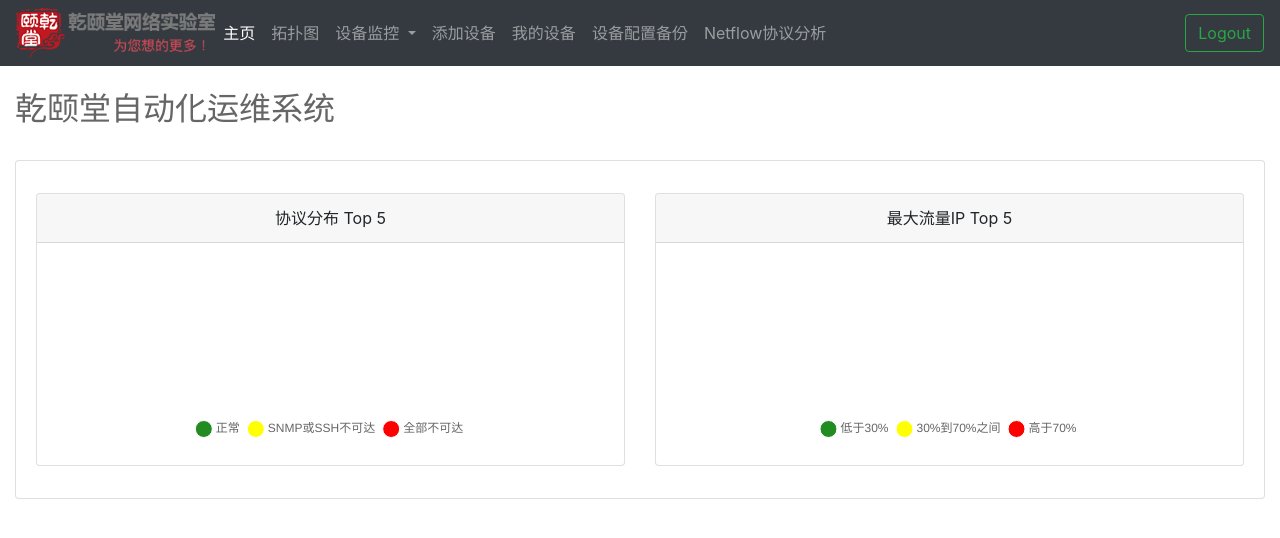
After one commit to cqbomb/qyt_devnet, a Django app: page /netflow/ in a window 1280 px wide. The commit adds this page. Shown: the top 538 px of the page. Run offline with Django 3.2, Linux system fonts and the light colour scheme; data that the repository does not hold is empty; some libraries are stand-ins or nearby versions.

Commit message:
netflow HTML搞定!

```diff
--- a/qyt_devnet/urls.py
+++ b/qyt_devnet/urls.py
@@ -16,7 +16,7 @@ Including another URLconf
 from django.contrib import admin
 from django.urls import path
 from views import index, top, qyt_login, qyt_add_devices, qyt_show_devices, qyt_del_device, qyt_edit_device
-from views import qyt_monitor_device, qyt_home, qyt_device_config
+from views import qyt_monitor_device, qyt_home, qyt_device_config, qyt_netflow
 
 urlpatterns = [
     path('admin/', admin.site.urls),
@@ -50,4 +50,5 @@ urlpatterns = [
     path('deviceconfig/show/<str:devname>/<int:id>', qyt_device_config.device_show_config),
     path('deviceconfig/download/<str:devname>/<int:id>', qyt_device_config.device_download_config),
     path('deviceconfig/compare/<str:devname>/<int:id1>/<int:id2>', qyt_device_config.device_config_compare),
+    path('netflow/', qyt_netflow.netflow_show),
 ]
--- a/templates/navbar.html
+++ b/templates/navbar.html
@@ -34,6 +34,9 @@
           <li class="nav-item">
             <a class="nav-link" href="/deviceconfig">设备配置备份</a>
           </li>
+          <li class="nav-item">
+            <a class="nav-link" href="/netflow/">Netflow协议分析</a>
+          </li>
         </ul>
         <form class="form-inline my-2 my-lg-0" action="/accounts/logout">
           <button class="btn btn-outline-success my-2 my-sm-0" type="submit">Logout</button>
--- /dev/null
+++ b/templates/netflow.html
@@ -0,0 +1,56 @@
+{% extends 'base.html' %}
+{% block title %}
+    乾颐堂Netflow协议分析
+{% endblock title %}
+
+{% block head %}
+    <link rel="stylesheet" href="https://cdn.datatables.net/1.10.19/css/jquery.dataTables.min.css">
+{% endblock head %}
+
+{% block js %}
+    <!-- 加载Chart.js的JS文件 -->
+    <!-- 最新的Chart JS 文件 https://cdnjs.com/libraries/Chart.js -->
+    <script src="https://cdnjs.cloudflare.com/ajax/libs/Chart.js/2.7.2/Chart.min.js"></script>
+    <!-- 加载本项目创建的chart_json_functions.js的JS文件-->
+    {% load static %}
+    <script src="{% static "js/chart_functions.js" %}"></script>
+    <!-- 加载ajax的JS文件-->
+    <script src="https://ajax.googleapis.com/ajax/libs/jquery/3.3.1/jquery.min.js"></script>
+
+    <script src="https://cdn.datatables.net/1.10.19/js/jquery.dataTables.min.js"></script>
+{% endblock js %}
+
+
+{% block body %}
+<div class="container-fluid">
+  <br><h2 style="color: #666666">乾颐堂自动化运维系统</h2><br>
+  <div class="card text-center">
+      <div class="card-body">
+        <div class="row py-2">
+            <div class="col-md-6 py-1">
+                <div class="card">
+                    <div class="card-header">协议分布 Top 5</div>
+                    <div class="card-body">
+                        <canvas id="chDonut1" height="100"></canvas>
+                    </div>
+                </div>
+            </div>
+            <div class="col-md-6 py-1">
+                <div class="card">
+                    <div class="card-header">最大流量IP Top 5</div>
+                    <div class="card-body">
+                        <canvas id="chDonut2" height="100"></canvas>
+                    </div>
+                </div>
+            </div>
+        </div>
+      </div>
+
+<script type="text/javascript" language="javascript">
+    // 通过URL获取JSON数据,并且渲染饼状图
+    get_json_render_chart('/home/reachable', "chDonut1", "pie");
+    get_json_render_chart('/home/cpu', "chDonut2", "pie");
+</script>
+
+
+{% endblock body %}
--- /dev/null
+++ b/views/qyt_netflow.py
@@ -0,0 +1,16 @@
+#!/usr/bin/env python3
+# -*- coding=utf-8 -*-
+# 本脚由亁颐堂现任明教教主编写，用于乾颐盾Python课程！
+# 教主QQ:605658506
+# 亁颐堂官网www.qytang.com
+# 教主技术进化论拓展你的技术新边疆
+# https://ke.qq.com/course/271956?tuin=24199d8a
+from django.shortcuts import render
+
+
+def netflow_show(request):
+    return render(request, 'netflow.html')
+
+
+if __name__ == '__main__':
+    pass
```
